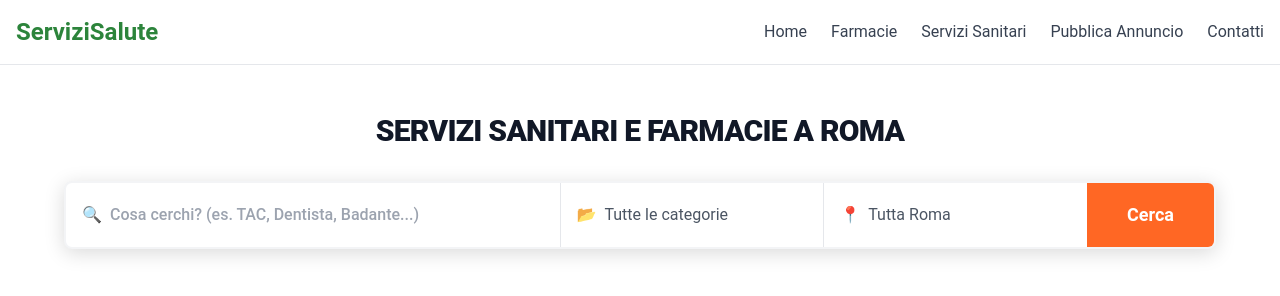
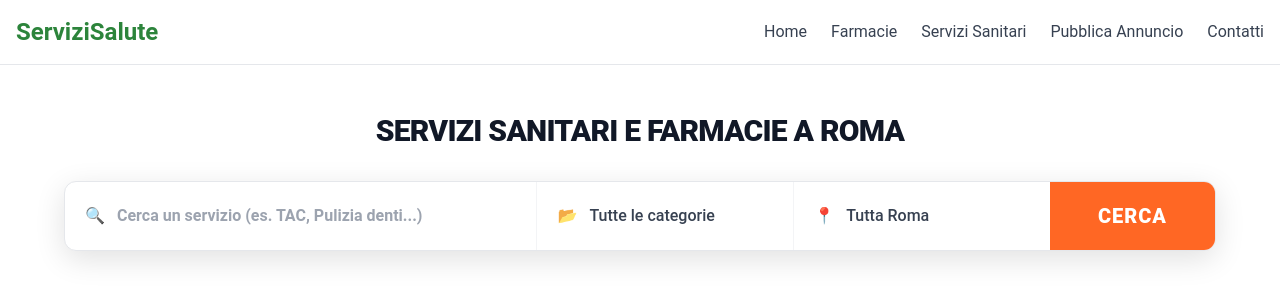
Before and after one commit to pisanabravetta-pixel/servizisalute-nuovo, a Next.js app: page / in a window 1280 px wide. Shown: the top 296 px of the page. Built offline with nearby package versions, Linux system fonts and the light colour scheme.

Commit message:
Update SearchBar.js

```diff
--- a/components/SearchBar.js
+++ b/components/SearchBar.js
@@ -1,25 +1,31 @@
 import { useState } from 'react';
 
 export default function SearchBar() {
-  const zoneRoma = ["Tutta Roma", "Roma Nord", "Roma Sud", "Roma Est", "Roma Ovest", "Centro Storico", "Eur", "Prati", "Bravetta/Pisana", "Trastevere", "Monteverde"];
+  const zoneRoma = [
+    "Tutta Roma",
+    "Centro Storico", "Prati", "Trastevere", "Testaccio",
+    "Bravetta", "Pisana", "Monteverde", "Gianicolense", "Aurelio",
+    "Eur", "Ostiense", "Garbatella", "Magliana",
+    "Roma Nord", "Flaminio", "Parioli", "Corso Francia",
+    "San Lorenzo", "Piazza Bologna", "Appio Latino", "Tuscolana",
+    "Ostia", "Fiumicino", "Pomezia"
+  ];
 
   return (
     <div className="w-full max-w-6xl mx-auto">
-      <form className="flex flex-col md:flex-row items-stretch bg-white rounded-lg overflow-hidden shadow-[0_4px_20px_rgba(0,0,0,0.15)] border-2 border-gray-100">
-        {/* Cosa cerchi */}
-        <div className="flex-[2] flex items-center px-4 py-3 md:py-5 border-b md:border-b-0 md:border-r border-gray-200">
-          <span className="text-gray-400 mr-2">🔍</span>
+      <form className="flex flex-col md:flex-row items-stretch bg-white rounded-xl overflow-hidden shadow-[0_8px_30px_rgb(0,0,0,0.12)] border border-gray-200">
+        <div className="flex-[2] flex items-center px-5 py-4 border-b md:border-b-0 md:border-r border-gray-100">
+          <span className="text-gray-400 mr-3">🔍</span>
           <input
             type="text"
-            placeholder="Cosa cerchi? (es. TAC, Dentista, Badante...)"
-            className="w-full outline-none text-gray-800 font-medium"
+            placeholder="Cerca un servizio (es. TAC, Pulizia denti...)"
+            className="w-full outline-none text-gray-800 font-semibold placeholder-gray-400"
           />
         </div>
 
-        {/* Categoria */}
-        <div className="flex-1 flex items-center px-4 py-3 md:py-5 border-b md:border-b-0 md:border-r border-gray-200">
-          <span className="text-gray-400 mr-2">📂</span>
-          <select className="w-full outline-none bg-transparent text-gray-600 appearance-none cursor-pointer">
+        <div className="flex-1 flex items-center px-5 py-4 border-b md:border-b-0 md:border-r border-gray-100">
+          <span className="text-gray-400 mr-3">📂</span>
+          <select className="w-full outline-none bg-transparent text-gray-700 font-medium cursor-pointer appearance-none">
             <option>Tutte le categorie</option>
             <option>Farmacie</option>
             <option>Dentisti</option>
@@ -28,18 +34,16 @@ export default function SearchBar() {
           </select>
         </div>
 
-        {/* Zone di Roma */}
-        <div className="flex-1 flex items-center px-4 py-3 md:py-5">
-          <span className="text-gray-400 mr-2">📍</span>
-          <select className="w-full outline-none bg-transparent text-gray-600 appearance-none cursor-pointer">
+        <div className="flex-1 flex items-center px-5 py-4">
+          <span className="text-gray-400 mr-3">📍</span>
+          <select className="w-full outline-none bg-transparent text-gray-700 font-medium cursor-pointer appearance-none">
             {zoneRoma.map((zona, i) => (
               <option key={i} value={zona}>{zona}</option>
             ))}
           </select>
         </div>
 
-        {/* Bottone Cerca */}
-        <button className="bg-[#ff6724] hover:bg-[#e85a1a] text-white font-bold px-10 py-4 md:py-0 transition-all text-lg">
+        <button className="bg-[#ff6724] hover:bg-[#e85a1a] text-white font-black px-12 py-5 transition-all text-xl uppercase tracking-wider">
           Cerca
         </button>
       </form>
```
